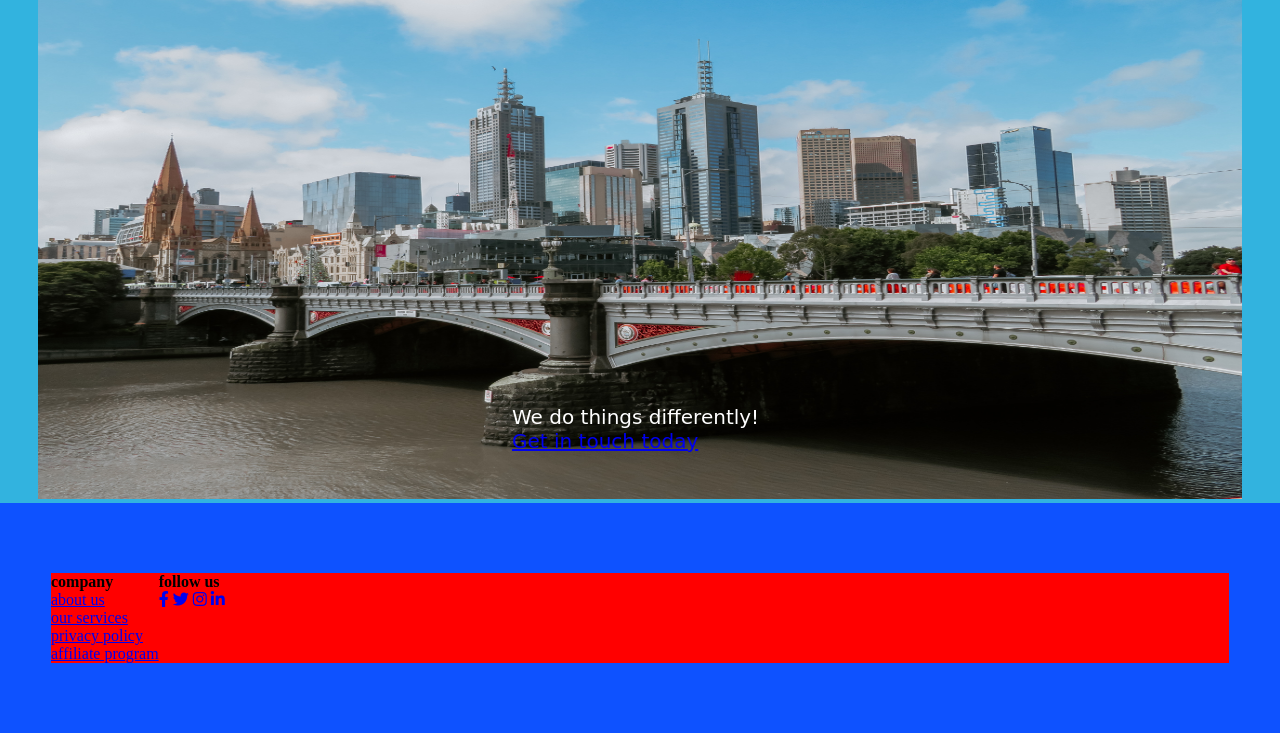
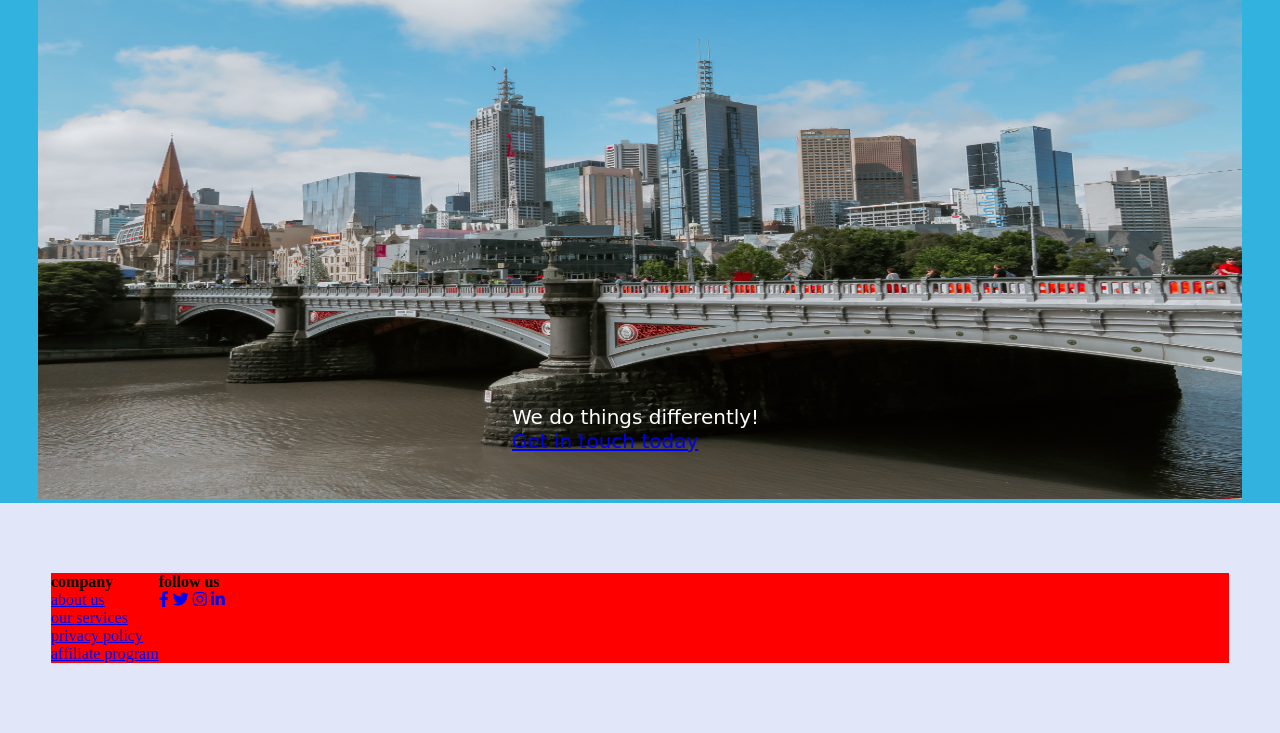
Before and after one commit to lokesh-cmd/project2-main, a PHP site: page /index.php in a window 1280 px wide. Shown: the part 179-912 px from the top of the page. Run offline with PHP 8.4, Linux system fonts and the light colour scheme.

Commit message:
color
color

```diff
--- a/style/css/style.css
+++ b/style/css/style.css
@@ -104,6 +104,6 @@ ul {
     list-style: none;
 }
 .footer{
-    background-color: #0e52ff;
+    background-color: #e1e7f8;
     padding: 70px 0;
 }
```
